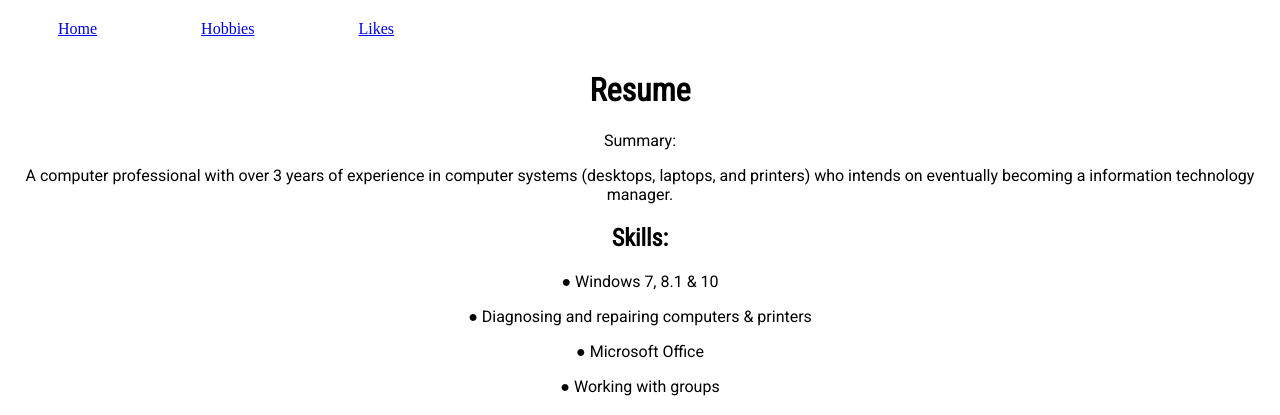
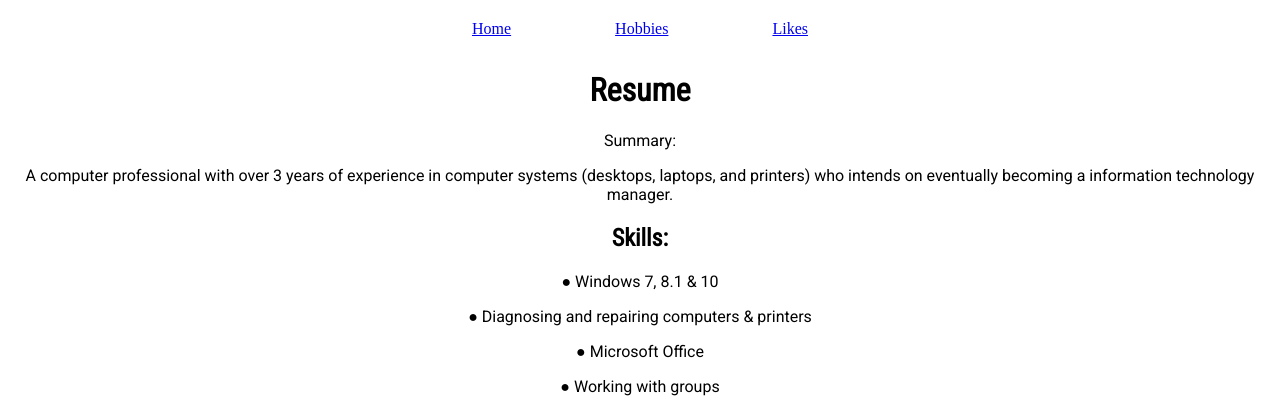
Before and after one commit to ArmaniLeSure/Project2, a PHP site: page /index.html in a window 1280 px wide. Shown: the top 415 px of the page. Run offline with PHP 8.4, Linux system fonts and the light colour scheme.

Commit message:
finishing the center nav menu

```diff
--- a/ssm1.css
+++ b/ssm1.css
@@ -17,3 +17,9 @@ span{
 	position: relative;
 	padding: 12px 50px;
 }
+
+nav{
+	width: 75%;
+	text-align: center;
+	margin: 0px auto;
+}
```
